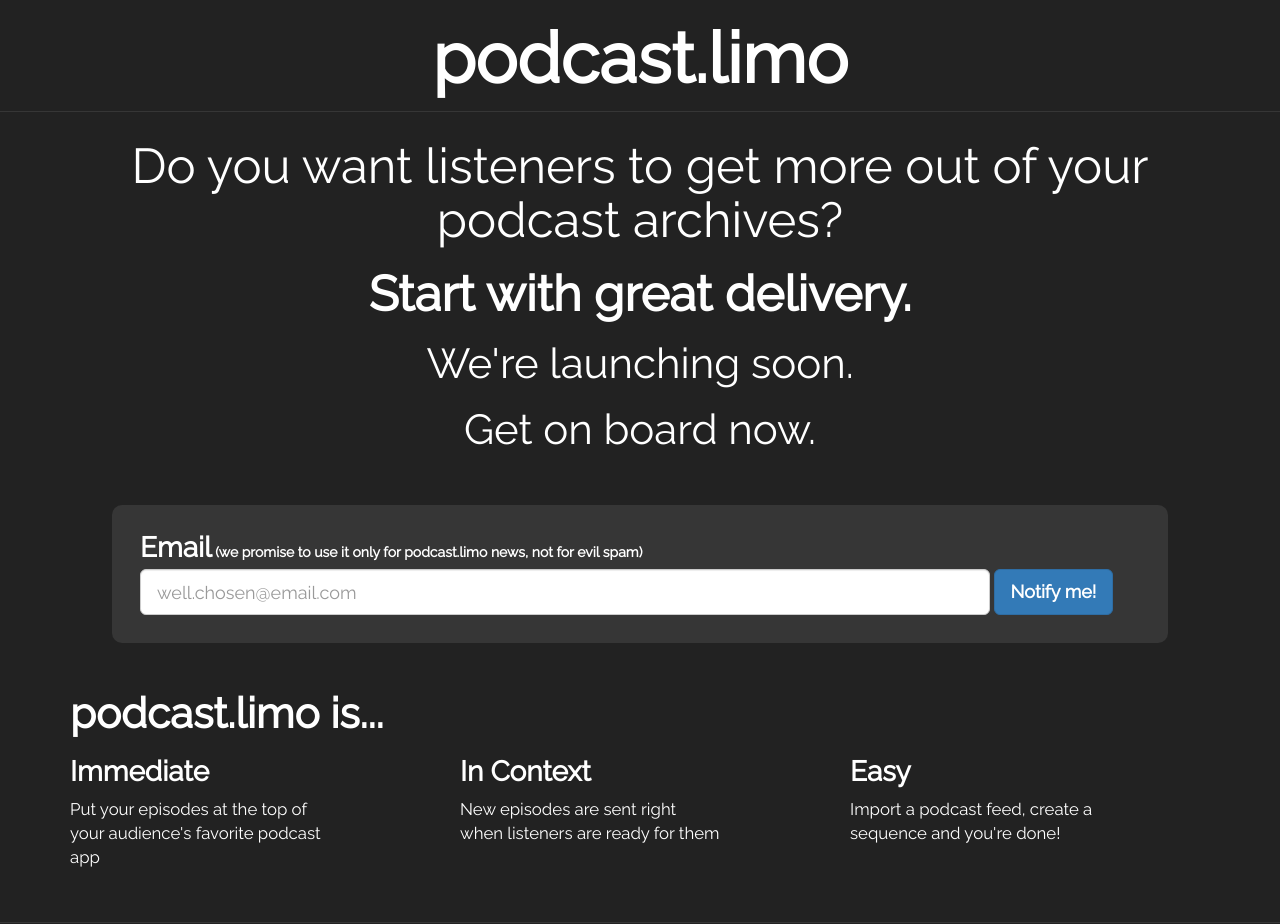
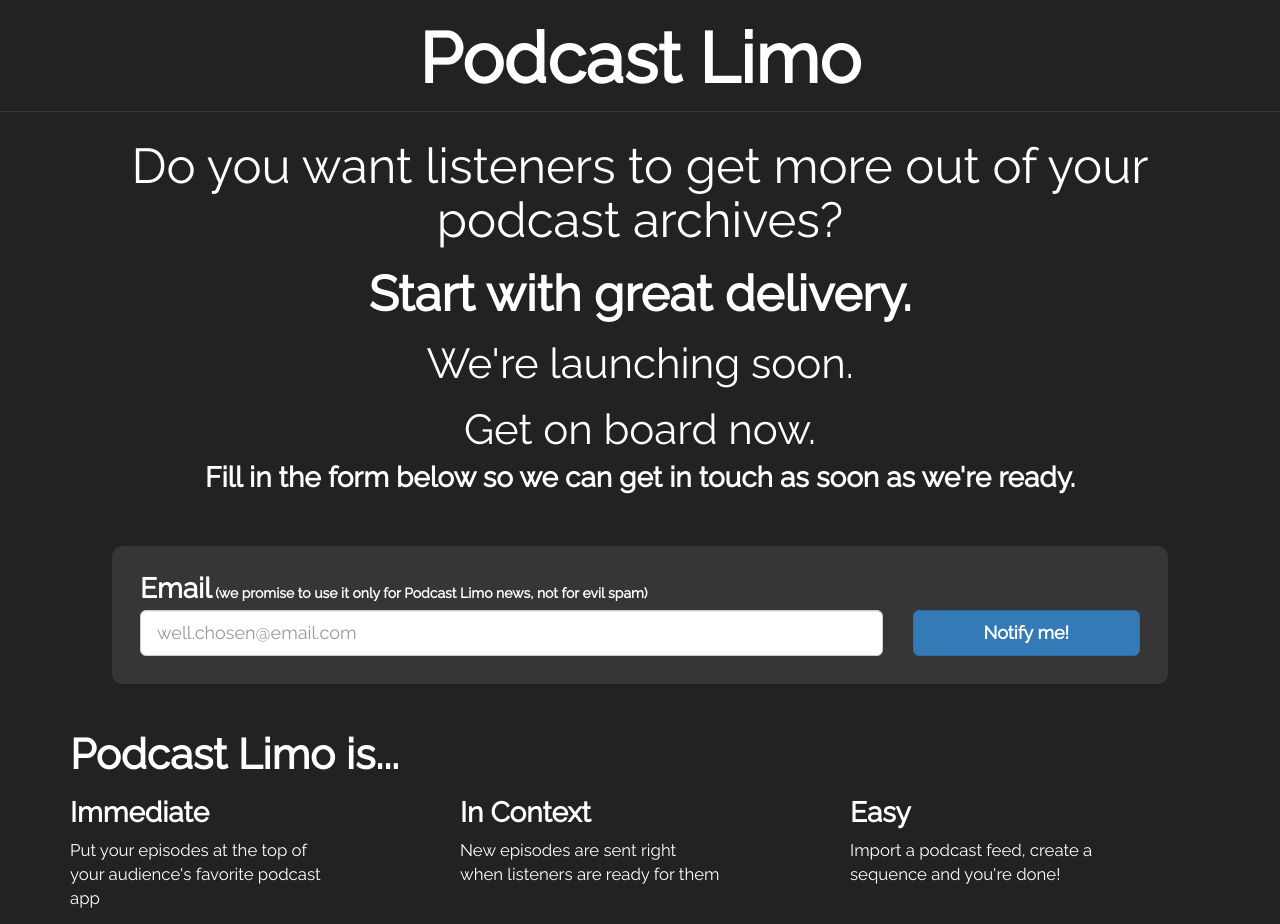
Before and after one commit to mwanji/podcast.limo, a plain HTML site: page index.html in a window 1280 px wide. Shown: the top 924 px of the page. Drawn offline with nearby package versions, Linux system fonts and the light colour scheme.

Commit message:
Improve email form layout. Change name to Podcast Limo

```diff
--- a/index.html
+++ b/index.html
@@ -3,7 +3,7 @@
   <head>
     <meta charset="utf-8">
     <meta http-equiv="x-ua-compatible" content="ie=edge">
-    <title>podcast.limo</title>
+    <title>Podcast Limo</title>
     <meta name="description" content="Podcast delivery automation tools">
     <meta name="viewport" content="width=device-width, initial-scale=1">
 
@@ -85,7 +85,7 @@
     <div id="header" class="container-fluid">
       <div class="row">
         <div class="col-xs-12">
-          <h1>podcast.limo</h1>
+          <h1>Podcast Limo</h1>
         </div>
       </div>
     </div>
@@ -97,6 +97,7 @@
           <h2><strong>Start with great delivery.</strong></h2>
           <h3 class="text-center">We're launching soon.</h3>
           <h3 class="text-center">Get on board now.</h3>
+          <h4 class="text-center">Fill in the form below so we can get in touch as soon as we're ready.</h4>
         </div>
       </div>
 
@@ -104,9 +105,19 @@
         <div class="col-xs-12">
           <!-- Begin MailChimp Signup Form -->
           <form id="email-form" action="//moandjiezana.us12.list-manage.com/subscribe/post?u=79126cf31fe5ec5ff530c3823&amp;id=fd678d608e" method="post" name="mc-embedded-subscribe-form" class="form-inline">
-            <label for="mce-EMAIL" class="label-control"><h4 style="display: inline">Email</h4> (we promise to use it only for podcast.limo news, not for evil spam)</label><br/>
-            <input type="email" value="" name="EMAIL" class="form-control input-lg" id="mce-EMAIL" required placeholder="well.chosen@email.com" style="width: 85%" />
-            <button type="submit" class="btn btn-primary btn-lg"><strong>Notify me!</strong></button>
+            <div class="row">
+              <div class="col-xs-12">
+                <label for="mce-EMAIL" class="label-control"><h4 style="display: inline">Email</h4> (we promise to use it only for Podcast Limo news, not for evil spam)</label><br/>
+              </div>
+            </div>
+            <div class="row">
+              <div class="col-sm-9">
+                  <input type="email" value="" name="EMAIL" class="form-control input-lg" id="mce-EMAIL" required placeholder="well.chosen@email.com" style="width: 100%" />
+              </div>
+              <div class="col-sm-3">
+                <button type="submit" class="btn btn-primary btn-lg" style="width: 100%"><strong>Notify me!</strong></button>
+              </div>
+            </div>
               <!-- real people should not fill this in and expect good things - do not remove this or risk form bot signups-->
               <div style="position: absolute; left: -5000px;" aria-hidden="true">
                 <input type="text" name="b_79126cf31fe5ec5ff530c3823_fd678d608e" tabindex="-1" value="">
@@ -118,7 +129,7 @@
 
       <div class="row pl-margin-top-m">
         <div class="col-xs-12">
-          <h3><strong>podcast.limo is...</strong></h3>
+          <h3><strong>Podcast Limo is...</strong></h3>
         </div>
       </div>
 
```
Also changed, not shown: confirmation.html (+3 -3 lines), thankyou.html (+2 -2 lines).
